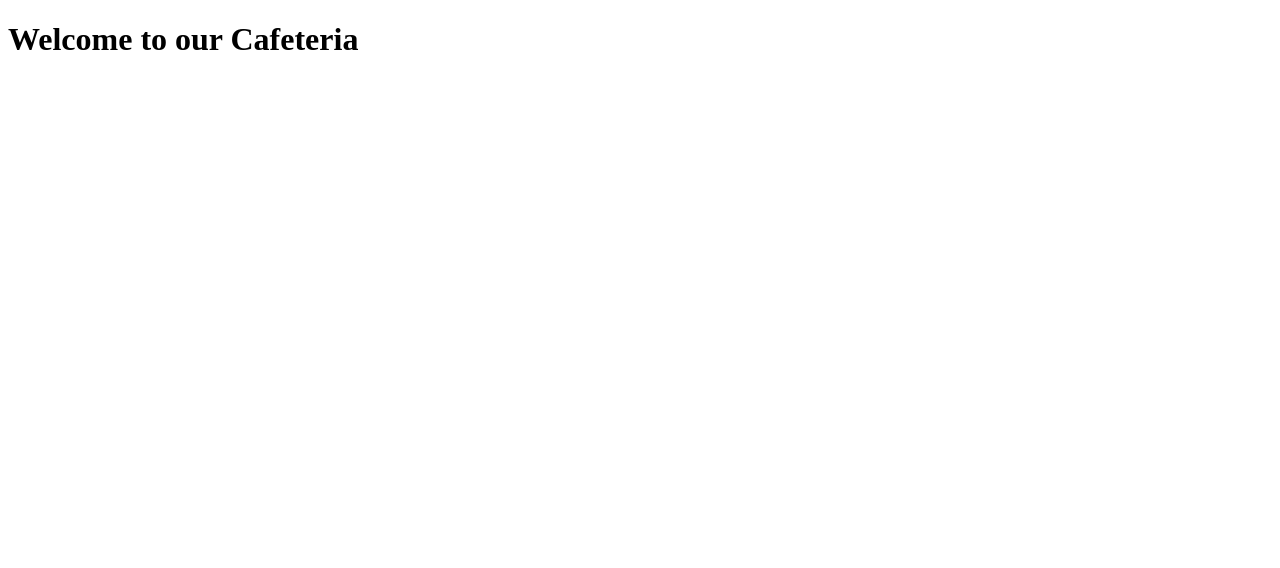
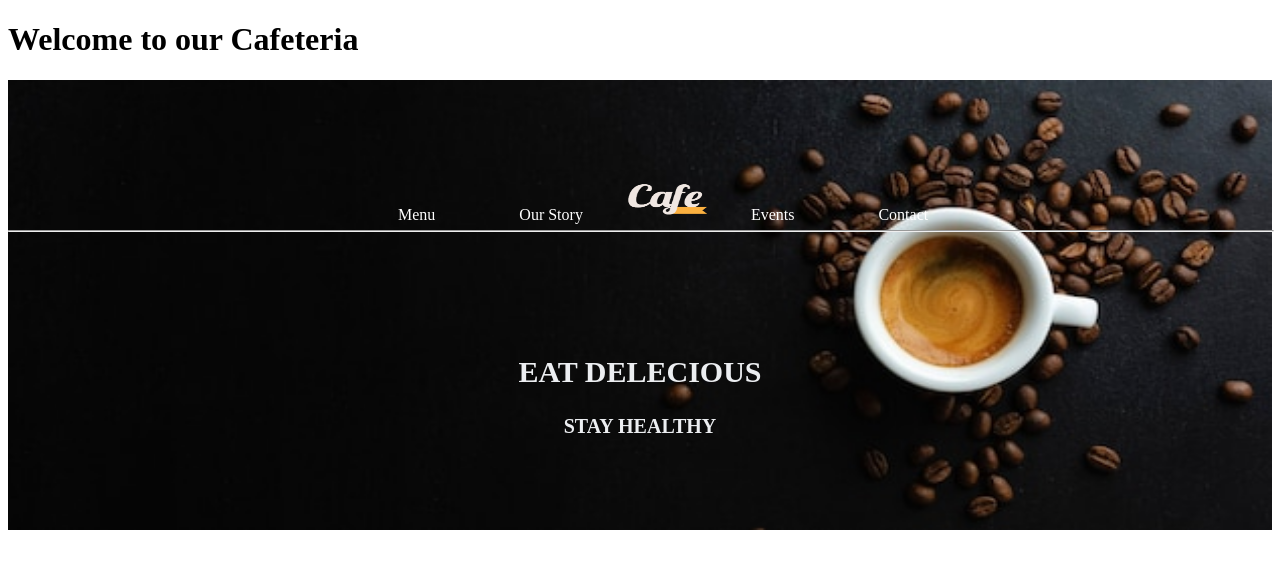
Before and after one commit to RabeyaIslam99/Cafeteria, a plain HTML site: page index.html in a window 1280 px wide. Drawn offline with Linux system fonts and the light colour scheme.

Commit message:
navbar section updated

```diff
--- a/CSS/style.css
+++ b/CSS/style.css
@@ -0,0 +1,53 @@
+.navbar-layout{
+
+     position: relative;
+}
+.nav-logo{
+    width: 80px;
+    height: 40px;
+}
+.navbar-img{
+
+    width:100%;
+    height: 450px;
+}
+.nav-underline{
+     color: lightslategray;
+    width: 100%;
+    position: absolute;
+
+    margin: 150px 200px 0 0;
+   top: 0;
+   text-align: center;
+
+
+}
+.navbar-title {
+    color: rgb(236, 238, 241);
+    width: 100%;
+   font-size: 20px;
+    position: absolute;
+    margin: 250px 200px 0 0;
+   top: 0;
+   text-align: center;
+
+}
+.home-navbar a{
+
+    text-decoration: none;
+    color: white;
+    padding: 40px;
+    text-align: center;
+    /* background-image: url('../images/download.png'); */
+    overflow: hidden;
+
+}
+.home-navbar{
+    position: absolute;
+
+     margin: 100px 200px 0 350px;
+    top: 0;
+    text-align: center;
+    /* background-image: url('../images/download.png'); */
+
+}
--- a/index.html
+++ b/index.html
@@ -4,9 +4,36 @@
     <meta charset="UTF-8">
     <meta http-equiv="X-UA-Compatible" content="IE=edge">
     <meta name="viewport" content="width=device-width, initial-scale=1.0">
+    <link rel="stylesheet" href="CSS/style.css">
     <title>Cafeteria</title>
 </head>
 <body>
-    <h1>Welcome to our Cafeteria</h1>
+    <h1 >Welcome to our Cafeteria</h1>
+    <!-- Banner and navbar section -->
+    <section>
+        <div class="navbar-layout">
+            <!-- Banner Image -->
+           <div>
+            <img  class="navbar-img" src="images/home-banner1.jpg" alt="">
+           </div>
+           <!-- Navabr start -->
+            <nav>
+               <div class="home-navbar">
+                <a href="">Menu</a>
+                <a href="">Our Story</a>
+                <img class="nav-logo" src="images/download.png" alt="">
+                <a href="">Events</a>
+                <a href="">Contact</a>
+               </div>
+               <hr class="nav-underline">
+            </nav>
+            <!-- Navbar Title -->
+            <div class="navbar-title">
+                <h1>EAT DELECIOUS</h1>
+                 <h4>STAY HEALTHY</h4>
+            </div>
+
+        </div>
+    </section>
 </body>
 </html>
```
Also changed, not shown: images/download.png (added), images/home-banner-1.jpg (added), images/home-banner.jpg (added), images/home-banner1.jpg (added).
